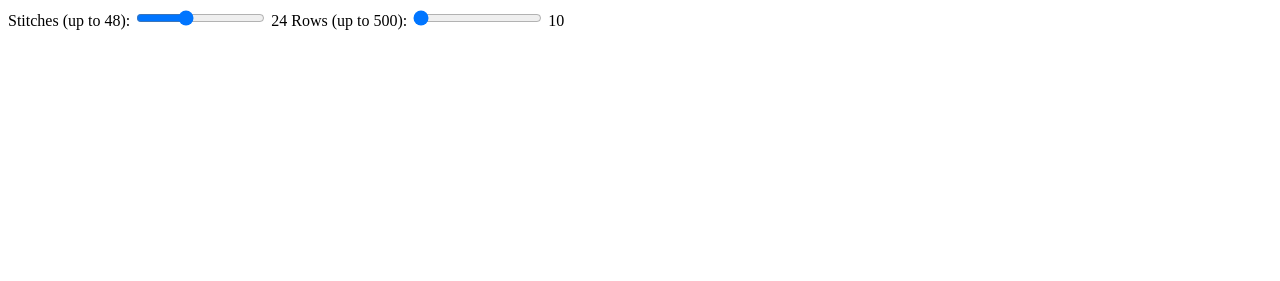
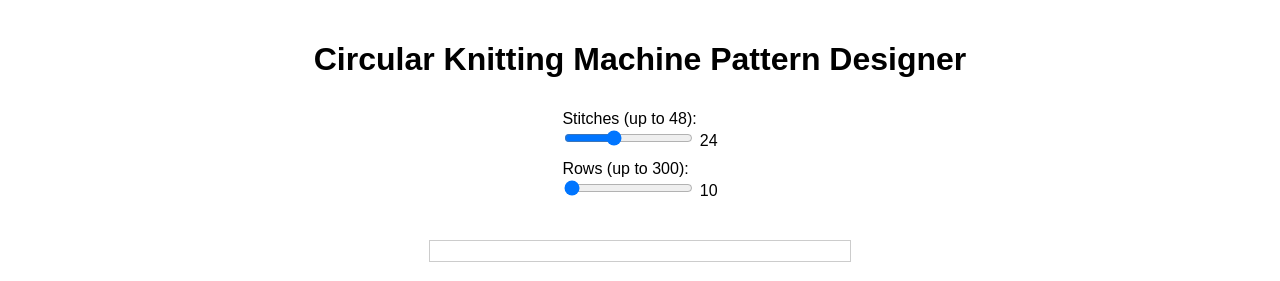
Before and after one commit to Hailey626/Knitting-Project-Generator, a plain HTML site: page index.html in a window 1280 px wide. Shown: the top 281 px of the page. Drawn offline with Linux system fonts and the light colour scheme.

Commit message:
Update index.html

```diff
--- a/index.html
+++ b/index.html
@@ -1,10 +1,50 @@
+<!DOCTYPE html>
+<html lang="en">
+<head>
+  <meta charset="UTF-8">
+  <meta name="viewport" content="width=device-width, initial-scale=1.0">
+  <title>Circular Knitting Machine Pattern Designer</title>
+  <style>
+    body {
+      font-family: Arial, sans-serif;
+      margin: 0;
+      padding: 20px;
+      display: flex;
+      flex-direction: column;
+      align-items: center;
+    }
+    .controls {
+      margin-bottom: 20px;
+    }
+    .controls label {
+      display: block;
+      margin-top: 10px;
+    }
+    #row-colors {
+      max-height: 300px;
+      overflow-y: auto;
+      border: 1px solid #ccc;
+      padding: 10px;
+      margin-top: 20px;
+      width: 100%;
+      max-width: 400px;
+    }
+    canvas {
+      border: 1px solid #ccc;
+      display: block;
+      margin-top: 20px;
+    }
+  </style>
+</head>
+<body>
+  <h1>Circular Knitting Machine Pattern Designer</h1>
   <div class="controls">
     <label for="stitches">Stitches (up to 48):</label>
     <input type="range" id="stitches" min="10" max="48" value="24">
     <span id="stitches-value">24</span>
 
-  <label for="rows">Rows (up to 500):</label>
-  <input type="range" id="rows" min="10" max="500" value="10">
+    <label for="rows">Rows (up to 300):</label>
+    <input type="range" id="rows" min="10" max="300" value="10">
     <span id="rows-value">10</span>
   </div>
 
@@ -12,4 +52,10 @@
     <!-- Color pickers for each row will be dynamically added here -->
   </div>
 
-<div id="canvas-container"></div>
+  <div id="canvas-container">
+    <canvas id="patternCanvas" width="800" height="800"></canvas>
+  </div>
+
+  <script src="script.js"></script>
+</body>
+</html>
```
Lines whose indentation alone changed are shown as unchanged.
